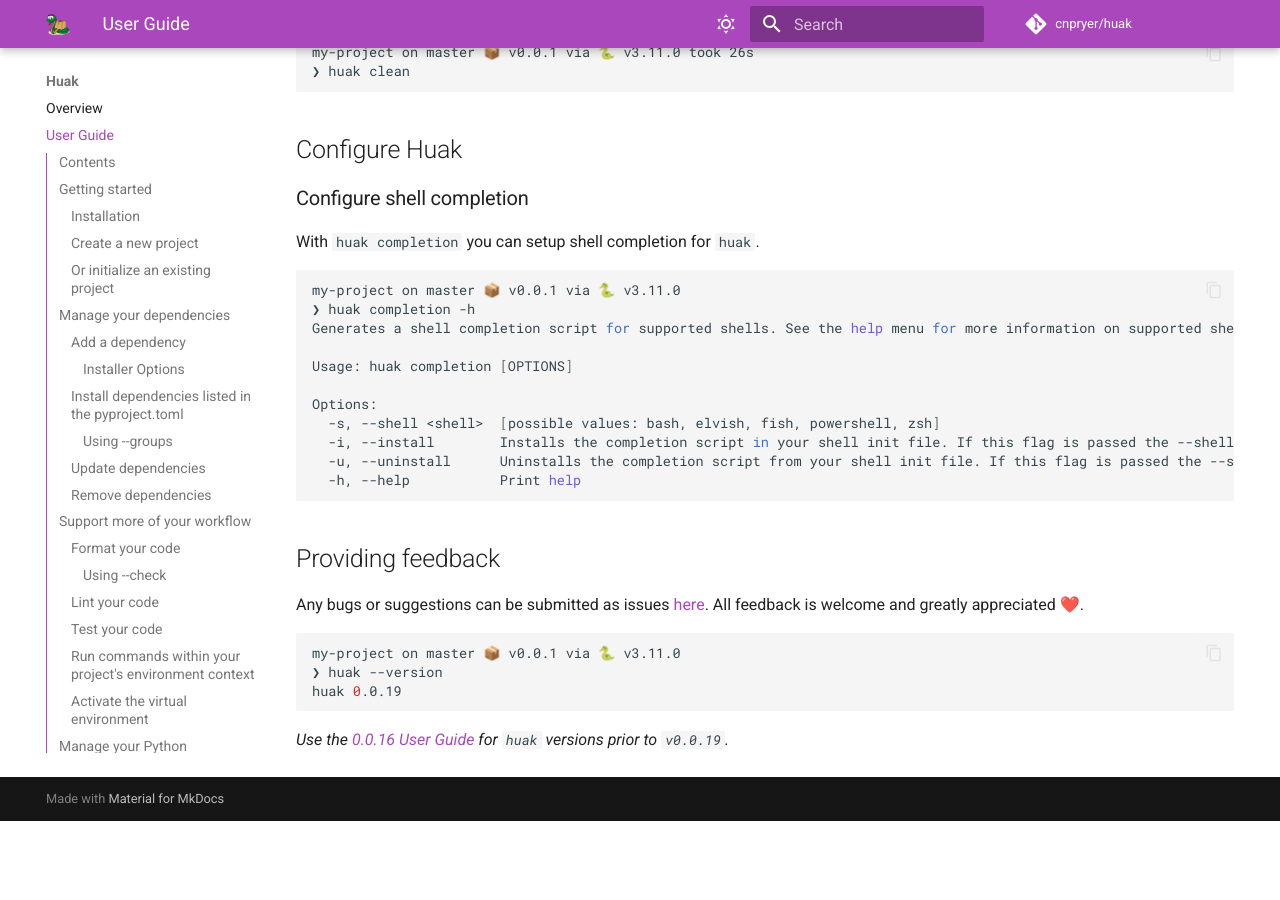
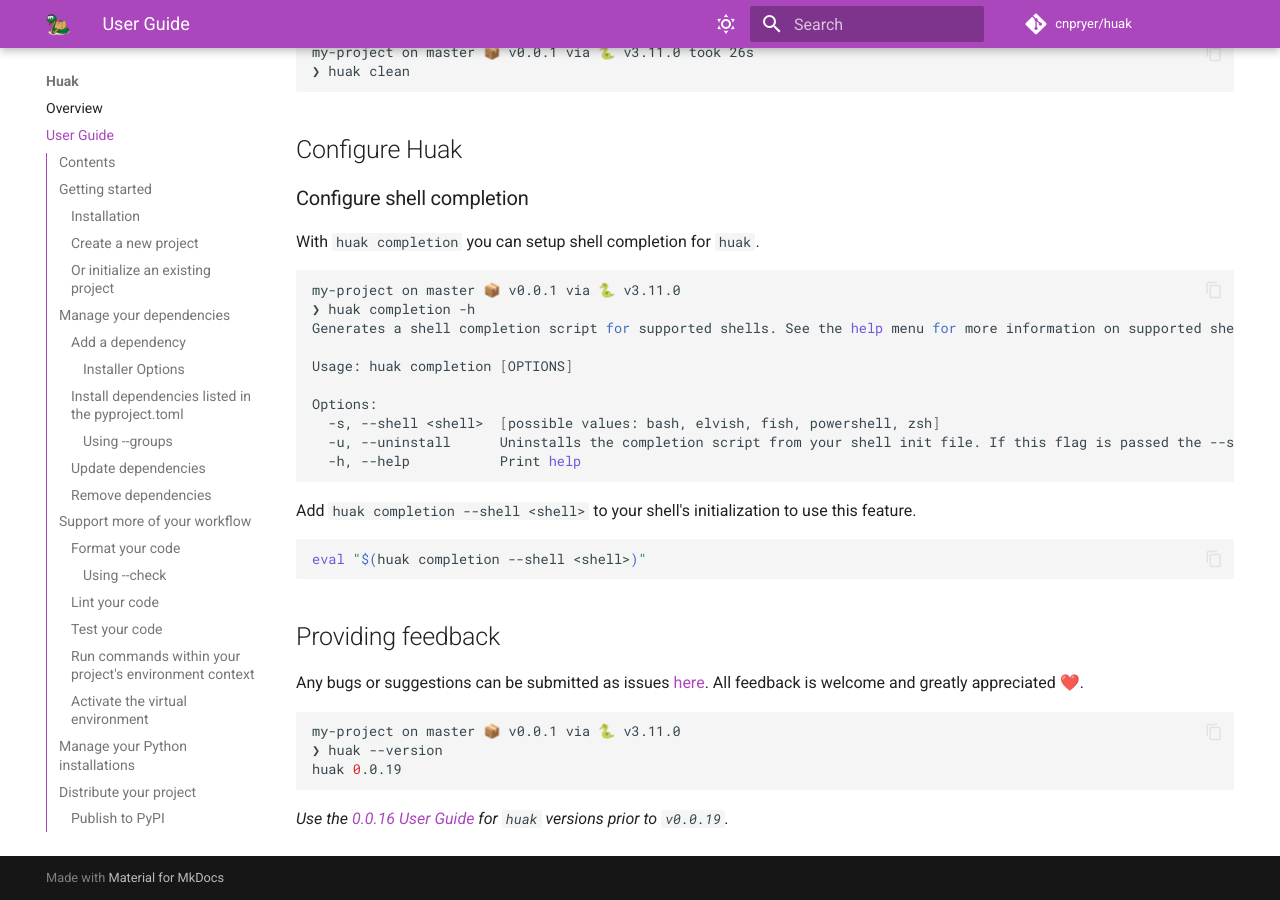
Before and after one commit to cnpryer/huak, an MkDocs documentation site: the page built from docs/user_guide.md, in a window 1280 px wide and 900 px high, scrolled down 5644 px. Built offline with MkDocs 1.6.1 and Material for MkDocs 9.7.7, drawn with Linux system fonts in a browser that asks for light colours; comment, search, counter and statistics services are not loaded; before the commit the page ends 6465 px from its top, so only the background shows below that.

Commit message:
Update completion docs (#674)
* docs(completions): add more details regarding installing the completions in zsh

* docs(completion): add more details on how to resolve the issue

* Update docs

---------

Co-authored-by: Chris Pryer <cnpryer@gmail.com>

````diff
--- a/docs/user_guide.md
+++ b/docs/user_guide.md
@@ -269,9 +269,14 @@ Usage: huak completion [OPTIONS]
 
 Options:
   -s, --shell <shell>  [possible values: bash, elvish, fish, powershell, zsh]
-  -i, --install        Installs the completion script in your shell init file. If this flag is passed the --shell is required
   -u, --uninstall      Uninstalls the completion script from your shell init file. If this flag is passed the --shell is required
   -h, --help           Print help
+```
+
+Add `huak completion --shell <shell>` to your shell's initialization to use this feature.
+
+```zsh
+eval "$(huak completion --shell <shell>)"
 ```
 
 ## Providing feedback
````
